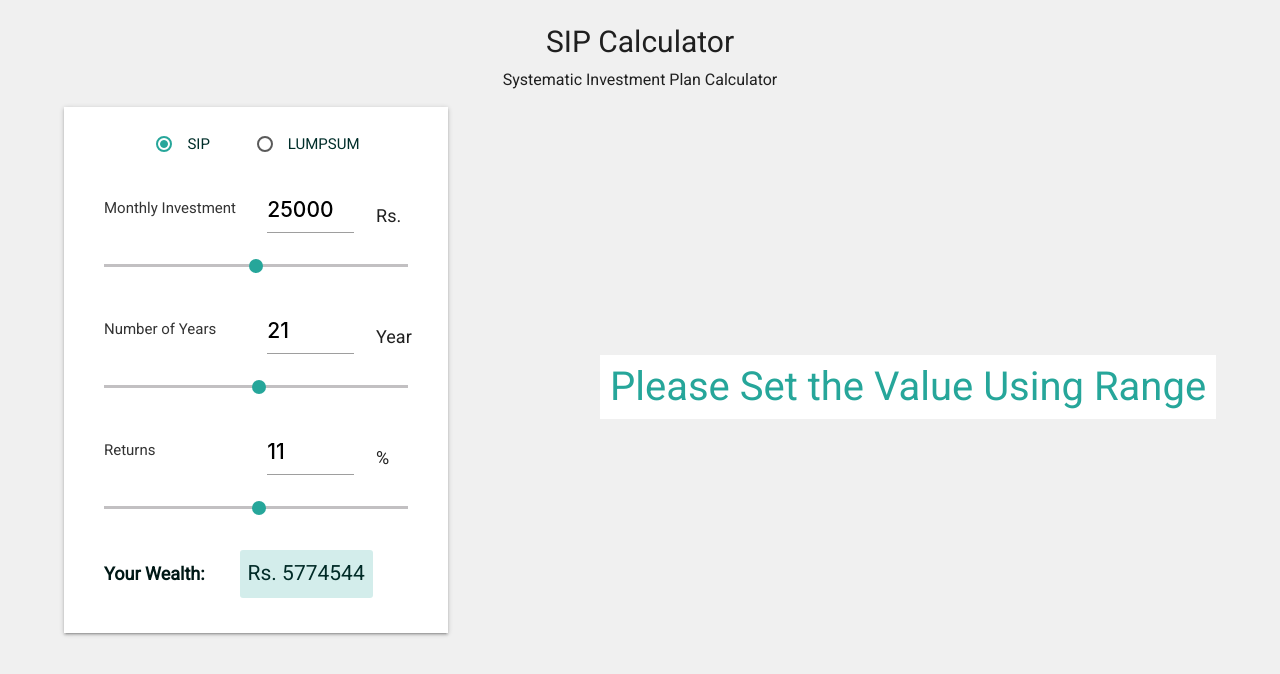
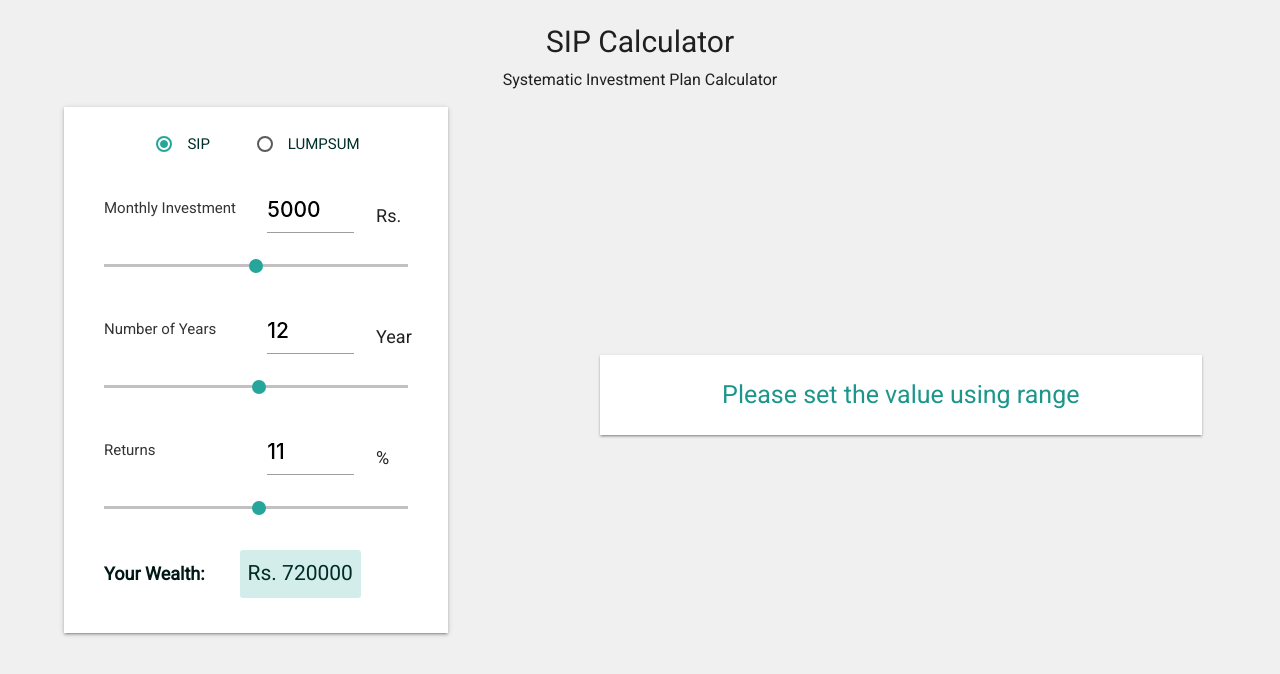
Before and after one commit to mdraza/sipCal, a plain HTML site: page index.html in a window 1280 px wide. Drawn offline with nearby package versions, Linux system fonts and the light colour scheme.

Commit message:
initial commit

```diff
--- a/css/style.scss
+++ b/css/style.scss
@@ -121,14 +121,18 @@ h3 {
         position: absolute;
         top: 355px;
         left: 600px;
-    font-size: 40px;
+        font-size: 25px;
+        padding: 25px;
+        width: 47%;
+        text-align: center;
         /* -webkit-transform: rotate(-32deg); */
         /* transform: rotate(-32deg); */
-    color: #26a69a;
+        color: #1c968b;
         background-color: #ffffff;
         border: none;
-    padding: 10px;
+        padding: 26px;
         font-weight: normal;
+        box-shadow: 0 2px 2px 0 rgba(0,0,0,0.14), 0 3px 1px -2px rgba(0,0,0,0.12), 0 1px 3px 0 rgba(0,0,0,0.2);
 
     }
 
--- a/index.html
+++ b/index.html
@@ -37,7 +37,7 @@
                             </div>
                             <div class="col m4">
                                 <div class="input-field">
-                                    <input id="mIvstAmnt" value="25000" type="number" class="validate">
+                                    <input id="mIvstAmnt" value="5000" type="number" class="validate">
                                 </div>
                             </div>
                             <div class="col m2 txtRs">Rs.</div>
@@ -66,7 +66,7 @@
                             </div>
                             <div class="col m4">
                                 <div class="input-field">
-                                    <input id="nOfyear" value="21" type="number" class="validate">
+                                    <input id="nOfyear" value="12" type="number" class="validate">
                                 </div>
                             </div>
                             <div class="col m2 txtRs">Year</div>
@@ -92,7 +92,7 @@
                         </p>
                     </section>
                     <section class="totAmnt">
-                        <b>Your Wealth:</b><span> Rs. <label id="res">5774544</label></span>
+                        <b>Your Wealth:</b><span> Rs. <label id="res">720000</label></span>
                         <!-- <a class="waves-effect waves-light btn">Calculate</a> -->
                     </section>
 
@@ -103,7 +103,7 @@
             </div>
             <div class="col m8">
                 <div class="container chrt">
-                    <h3 id="demoTxt">Please Set the Value Using Range</h3>
+                    <h3 id="demoTxt">Please set the value using range</h3>
                     <h4 id="sipTxt">SIP Calculation</h4>
                     <canvas id="myChart" style="width: 100%; height:420px"></canvas>
                 </div>
```
Also changed, not shown: css/style.css, 1 other file. Lines whose indentation alone changed are shown as unchanged.
